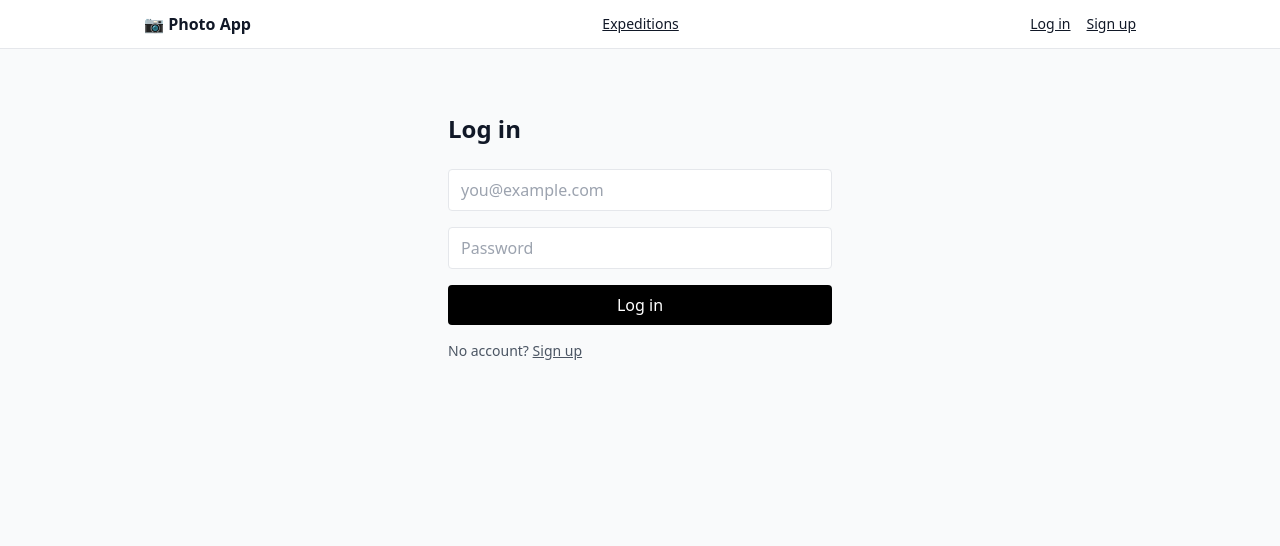
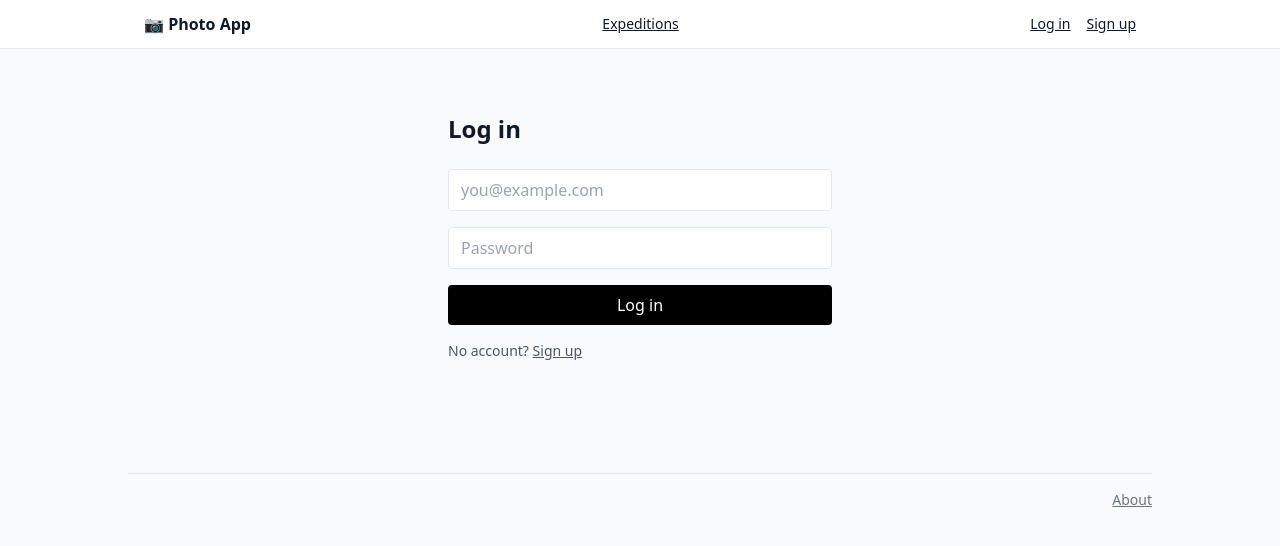
Before and after one commit to richhauck/photo-app, a Next.js app: page /login in a window 1280 px wide. Shown: the top 546 px of the page. Built offline with nearby package versions, Linux system fonts and the light colour scheme; no server answers.

Commit message:
Added about page

```diff
--- /dev/null
+++ b/src/app/about/page.tsx
@@ -0,0 +1,19 @@
+import Link from "next/link";
+import { redirect } from "next/navigation";
+import { createClient } from "@/lib/supabase/server";
+
+export default async function AboutPage() {
+  return (
+    <div className="mx-auto max-w-sm py-16">
+      <h1 className="mb-6 text-2xl font-semibold">About</h1>
+      <p>
+        Lorem ipsum dolor sit amet consectetur adipisicing elit. Beatae
+        doloremque excepturi at consequatur commodi hic ex. Id ad, ipsam veniam,
+        error cumque voluptatem qui dolorem ipsa maxime culpa dolorum impedit
+        magnam explicabo eveniet fuga non odit ratione. Accusamus blanditiis
+        sapiente fugiat et, dolorum, dolores cum quo incidunt laudantium officia
+        consectetur.
+      </p>
+    </div>
+  );
+}
--- a/src/app/layout.tsx
+++ b/src/app/layout.tsx
@@ -57,7 +57,14 @@ export default async function RootLayout({
             </div>
           </nav>
         </header>
-        <main className="px-4">{children}</main>
+        <main className="px-4">
+          {children}
+          <footer className="mx-auto mt-12 max-w-5xl border-t py-4 text-right text-sm text-gray-500">
+            <Link href="/about" className="underline">
+              About
+            </Link>
+          </footer>
+        </main>
       </body>
     </html>
   );
```
